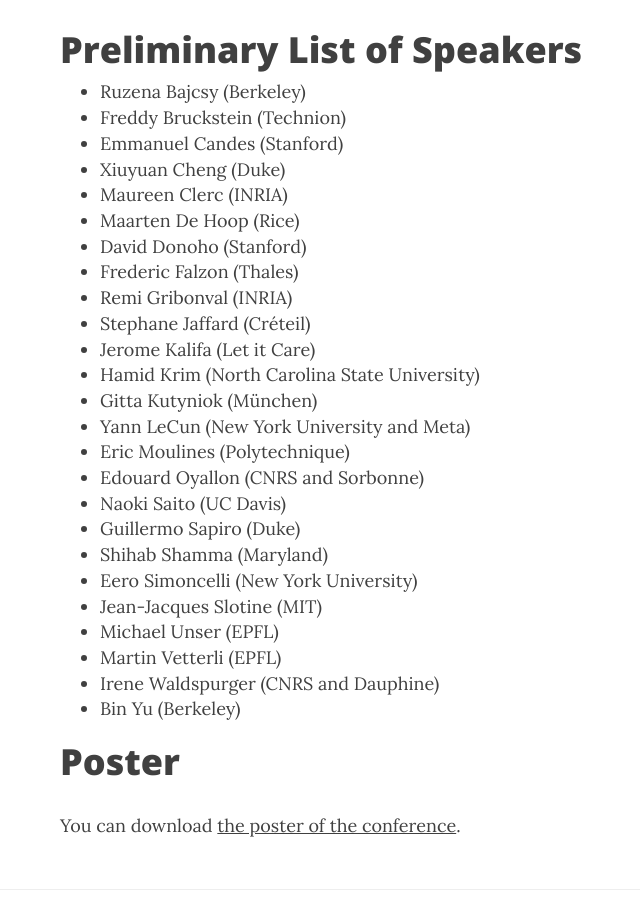
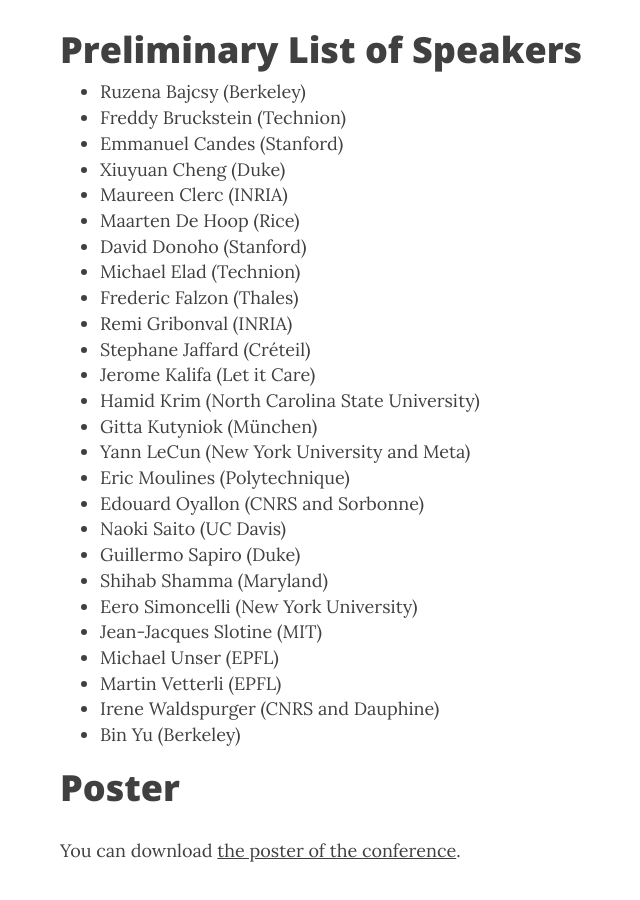
Before and after one commit to mallat60/mallat60.github.io, a Jekyll site: the page built from index.md, in a window 1280 px wide and 900 px high, scrolled down 748 px. Shown: the whole window, without its empty margins (205-845 px from the left). Built offline with Jekyll 4.4.1, drawn with Linux system fonts in a browser that asks for light colours; nearby versions of some CDN libraries.

Commit message:
Update index.md

```diff
--- a/index.md
+++ b/index.md
@@ -29,6 +29,7 @@ Preliminary List of Speakers
 - [Maureen Clerc](https://www.inria.fr/fr/maureen-clerc) (INRIA)
 - [Maarten De Hoop](https://maartendehoop.rice.edu/) (Rice)
 - [David Donoho](https://web.stanford.edu/dept/statistics/cgi-bin/donoho/) (Stanford)
+- [Michael Elad](https://elad.cs.technion.ac.il/) (Technion)
 - [Frederic Falzon](https://www.researchgate.net/scientific-contributions/Frederic-Falzon-2047593052) (Thales)
 - [Remi Gribonval](https://people.irisa.fr/Remi.Gribonval/) (INRIA)
 - [Stephane Jaffard](https://perso.math.u-pem.fr/jaffard.stephane/) (Créteil)
```
